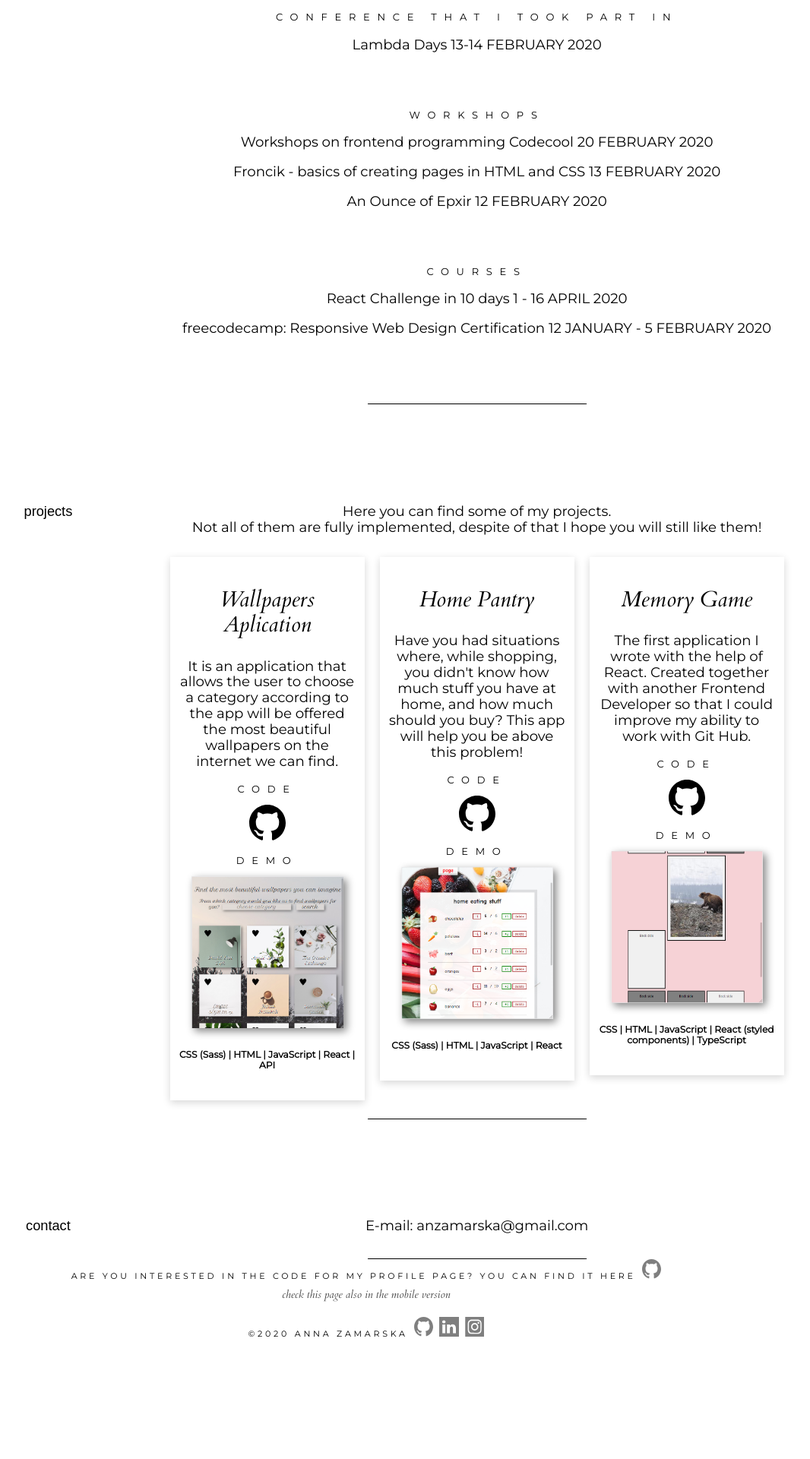
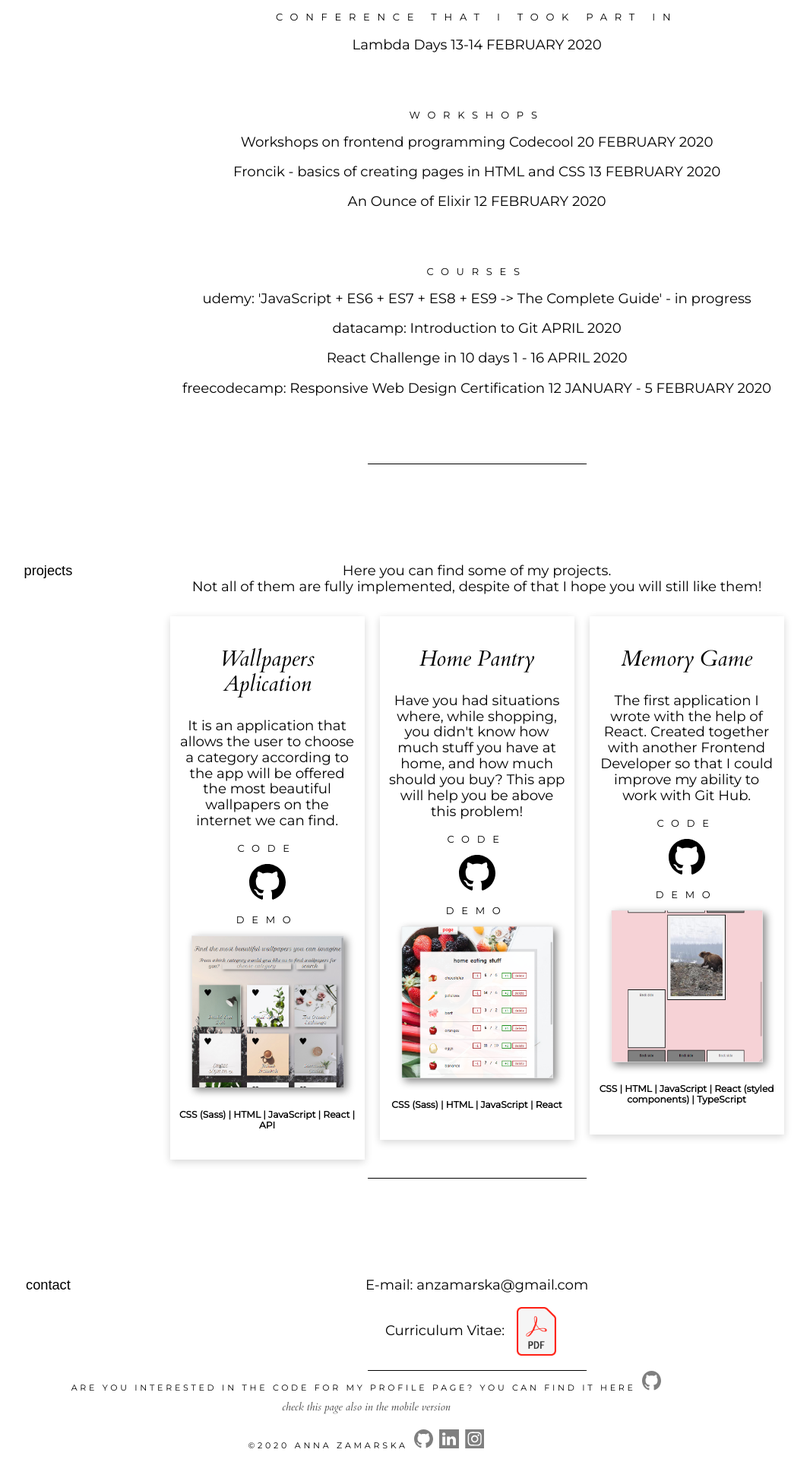
Before and after one commit to anzamarska/personal-website, a React (Create React App) app: page / in a window 1280 px wide. Shown: the part 1689-3609 px from the top of the page at 76% size, without its empty margins (158-1224 px from the left). Before the commit the page ends 3462 px from the top, so only its background shows below. Built offline with nearby package versions, Linux system fonts and the light colour scheme; a web font is replaced by a local one.

Commit message:
add CV to contact section, finish writing courses

```diff
--- a/src/components/Main/Contact.js
+++ b/src/components/Main/Contact.js
@@ -7,6 +7,14 @@ const Contact = (props) => (
       <p className="sectionTitle">contact</p>
       <div className="content">
         <p>E-mail: anzamarska@gmail.com</p>
+        <p className="textCV">Curriculum Vitae: </p>
+        <a
+          target="_blank"
+          rel="noopener noreferrer"
+          href="https://drive.google.com/file/d/1elXIB2xp_dc-x_ZjcfRAp4Z55vaPYwY1/view?usp=sharing"
+        >
+          <img className="iconCV" src="CVicon.svg.png" alt="" />
+        </a>
       </div>
     </section>
   </>
--- a/src/components/Main/Courses.js
+++ b/src/components/Main/Courses.js
@@ -23,8 +23,13 @@ const Courses = (props) => (
         <p>
           Froncik - basics of creating pages in HTML and CSS 13 FEBRUARY 2020
         </p>
-        <p className="coursesText">An Ounce of Epxir 12 FEBRUARY 2020</p>
+        <p className="coursesText">An Ounce of Elixir 12 FEBRUARY 2020</p>
         <p className="gitText">courses</p>
+        <p>
+          udemy: 'JavaScript + ES6 + ES7 + ES8 + ES9 -> The Complete Guide' - in
+          progress
+        </p>
+        <p>datacamp: Introduction to Git APRIL 2020</p>
         <p>React Challenge in 10 days 1 - 16 APRIL 2020</p>
         <p className="coursesText">
           freecodecamp: Responsive Web Design Certification 12 JANUARY - 5
--- a/src/styles/layouts/Main.scss
+++ b/src/styles/layouts/Main.scss
@@ -188,3 +188,21 @@ ul::after {
   display: block;
   height: 3rem;
 }
+
+.textCV {
+  display: inline-block;
+  height: 3rem;
+  vertical-align: text-bottom;
+  margin: 0;
+}
+
+.iconCV {
+  height: 4rem;
+  margin: 0 1rem;
+  transition: 200ms;
+}
+
+.iconCV:hover {
+  filter: brightness(1.1);
+  scale: 1.1;
+}
```
Also changed, not shown: public/CVicon.svg.png (added).
